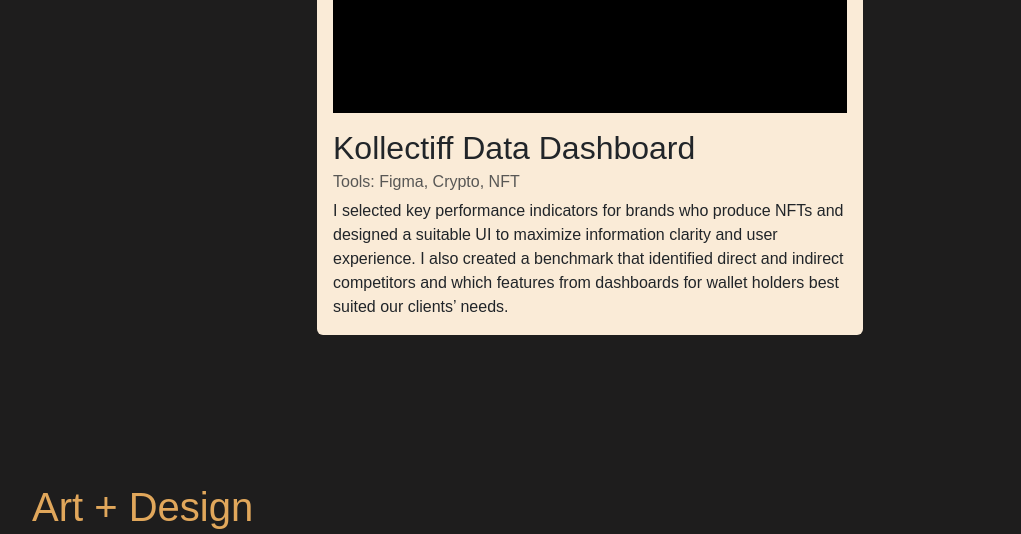
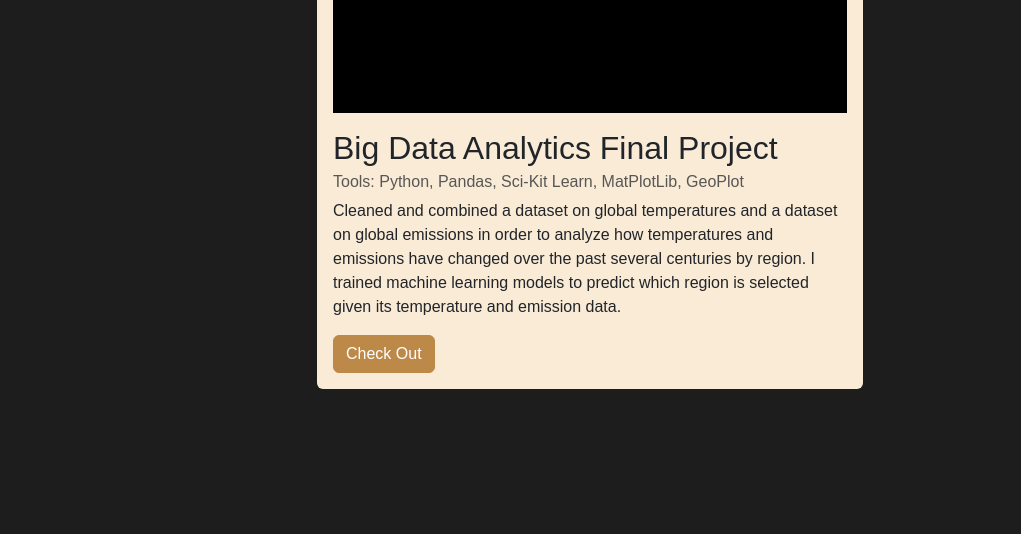
Before and after one commit to zrentala/Coding-Portfolio-Website, a plain HTML site: page index.html in a window 1280 px wide. Shown: the part 3440-3974 px from the top of the page, without its empty margins (50-1071 px from the left). Drawn offline with nearby package versions, Linux system fonts and the light colour scheme.

Commit message:
Update index.html

```diff
--- a/index.html
+++ b/index.html
@@ -144,11 +144,10 @@
         <div class="card border-0" style="width: auto;">
         <div class="card-body">
           <img src="/Images/home/Berger-Fohr-Kollectiff-Logo.jpg"  class="card-img-top ca-img" style="height:40vh;  width: 40wh;"alt="">
-          <h2 class="card-title mt-3">Kollectiff Data Dashboard</h2>
-          <h6 class="card-subtitle mb-2 text-body-secondary">Tools: Figma, Crypto, NFT</h6>
-          <p class="card-text">I selected key performance indicators for brands who produce NFTs and designed a suitable UI to maximize information clarity and user experience. I also created a benchmark that identified direct and indirect competitors and which features from dashboards for wallet holders best suited our clients’ needs. </p>
-          <!-- <button type="button" class="btn btn-primary">Check Out</button>
-          <button type="button" class="btn btn-primary">Learn More</button> -->
+          <h2 class="card-title mt-3">Big Data Analytics Final Project</h2>
+           <h6 class="card-subtitle mb-2 text-body-secondary">Tools: Python, Pandas, Sci-Kit Learn, MatPlotLib, GeoPlot</h6>
+          <p class="card-text">Cleaned and combined a dataset on global temperatures and a dataset on global emissions in order to analyze how temperatures and emissions have changed over the past several centuries by region. I trained machine learning models to predict which region is selected given its temperature and emission data.</p>
+          <button href="https://colab.research.google.com/drive/1cp0j-8k8TpBsFLG3OpX1FBZ-zSmW5HMz?usp=sharing" type="button" class="btn btn-primary">Check Out</button>
         </div>
       </div>
     </div>
```
